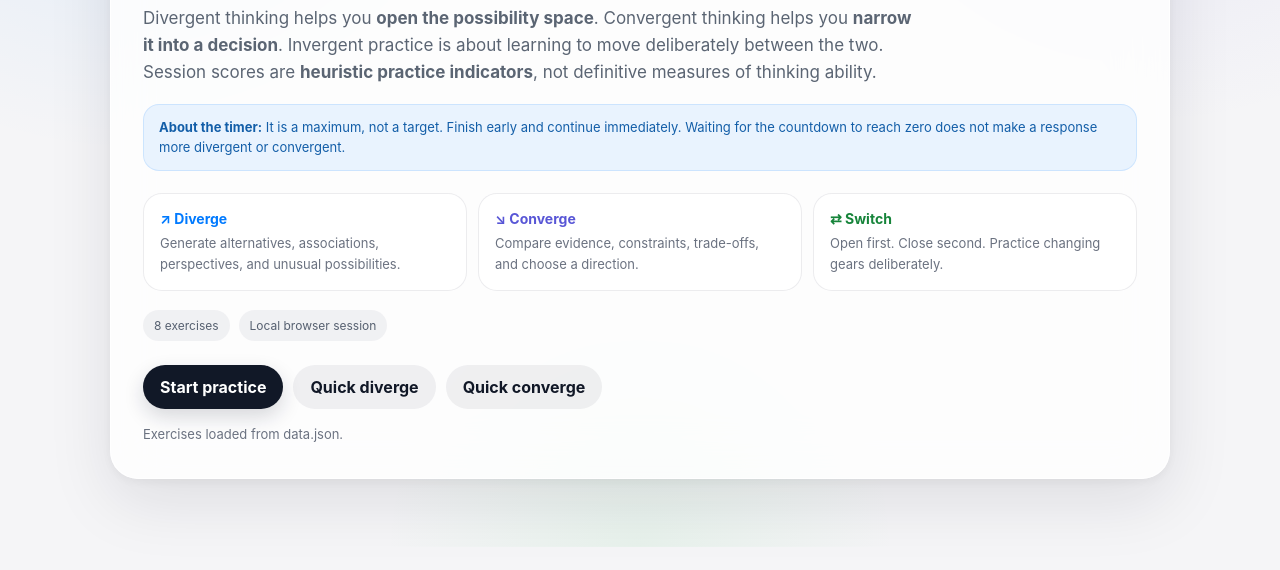
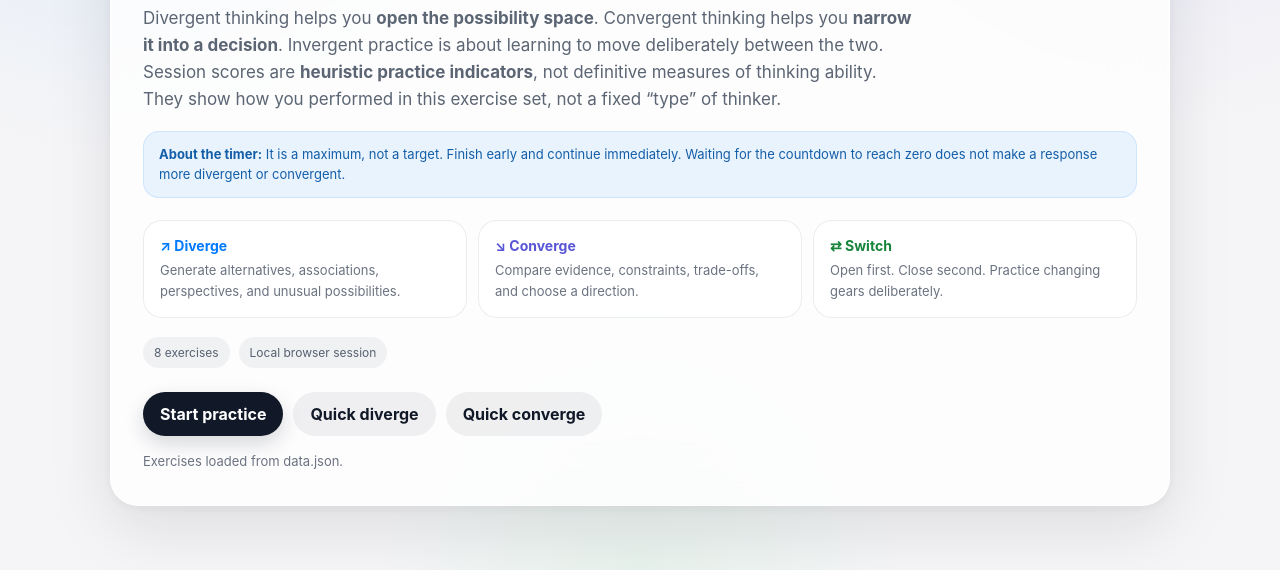
Before and after one commit to AnggaConni/invergent, a plain HTML site: page learn.html in a window 1280 px wide. Shown: the part 253-823 px from the top of the page. Before the commit the page ends 800 px from the top, so only its background shows below. Drawn offline with Linux system fonts and the light colour scheme.

Commit message:
Clarify heuristic thinking-mode interpretation

```diff
--- a/learn.html
+++ b/learn.html
@@ -17,7 +17,7 @@
 <section class="hero" id="intro">
 <div class="eyebrow">Thinking practice lab</div>
 <h1>Train the way your mind moves.</h1>
-<p>Divergent thinking helps you <strong>open the possibility space</strong>. Convergent thinking helps you <strong>narrow it into a decision</strong>. Invergent practice is about learning to move deliberately between the two. Session scores are <strong>heuristic practice indicators</strong>, not definitive measures of thinking ability.</p>
+<p>Divergent thinking helps you <strong>open the possibility space</strong>. Convergent thinking helps you <strong>narrow it into a decision</strong>. Invergent practice is about learning to move deliberately between the two. Session scores are <strong>heuristic practice indicators</strong>, not definitive measures of thinking ability. They show how you performed in this exercise set, not a fixed “type” of thinker.</p>
 <div style="margin-top:18px;padding:13px 15px;border-radius:16px;background:rgba(0,122,255,.08);border:1px solid rgba(0,122,255,.12);color:#135ea8;font-size:13px;line-height:1.5"><strong>About the timer:</strong> It is a maximum, not a target. Finish early and continue immediately. Waiting for the countdown to reach zero does not make a response more divergent or convergent.</div>
 <div class="mode-grid">
 <div class="mode d"><b>↗ Diverge</b><span>Generate alternatives, associations, perspectives, and unusual possibilities.</span></div>
```
